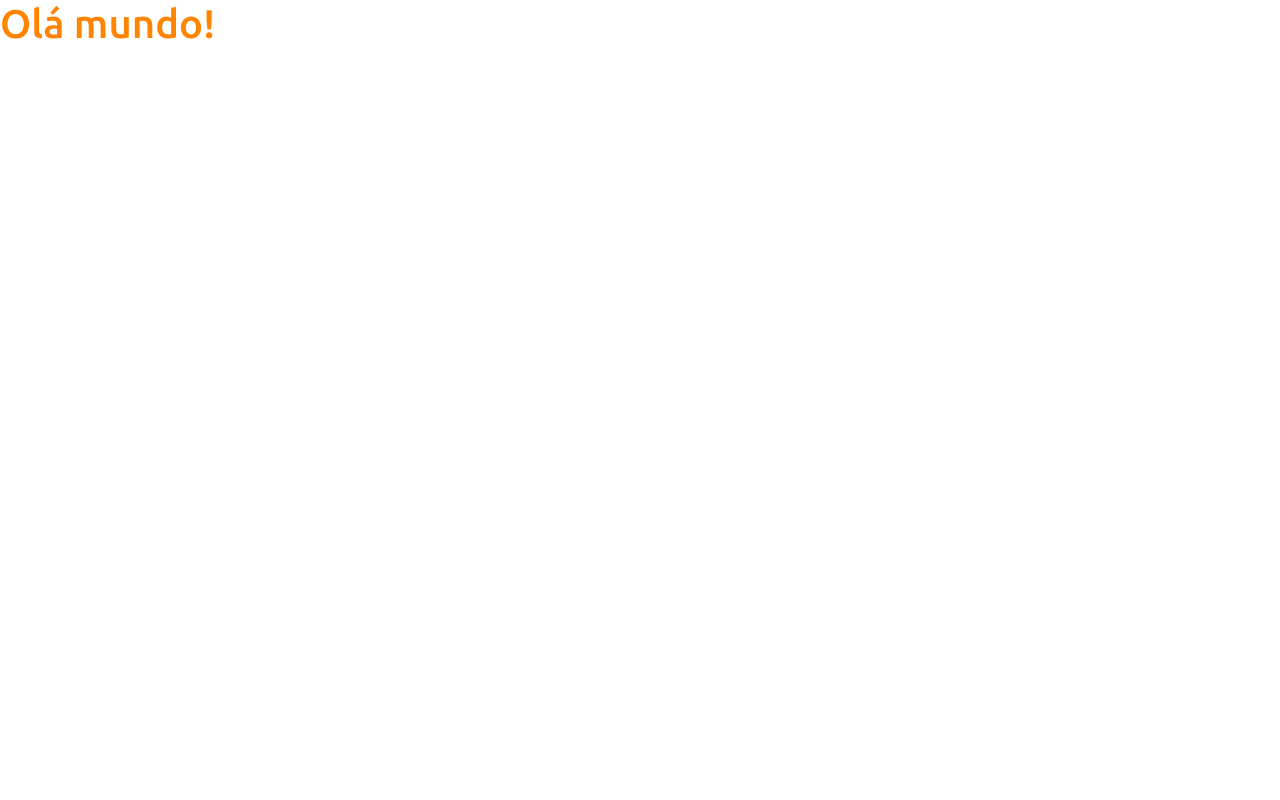
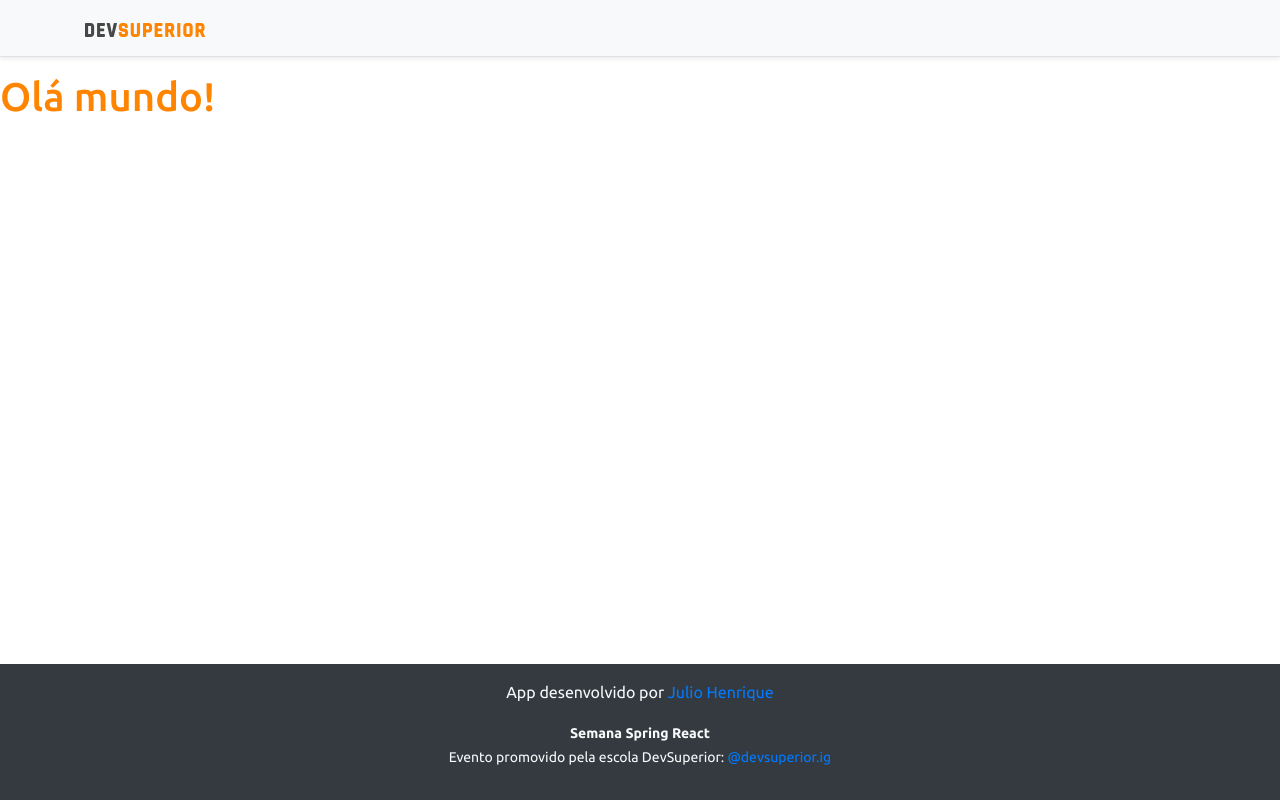
Before and after one commit to Juliolimahen/projeto-sds3, a React (Create React App) app in the folder frontend/: page / in a window 1280 px wide. Built offline with nearby package versions, Linux system fonts and the light colour scheme.

Commit message:
Bootstrap fix

```diff
--- a/frontend/src/App.tsx
+++ b/frontend/src/App.tsx
@@ -1,8 +1,15 @@
+import Footer from "components/Footer";
+import NavBar from "components/Navbar";
+
 function App() {
   return (
-    <div>
-      <h1  className="text-primary">Olá mundo!</h1>
-    </div>
+    <>
+      <NavBar />
+      <div>
+        <h1 className="text-primary">Olá mundo!</h1>
+      </div>
+      <Footer />
+    </>
   );
 }
 
--- /dev/null
+++ b/frontend/src/components/Footer/index.tsx
@@ -0,0 +1,13 @@
+const Footer = () => {
+    return (
+        <footer className="footer mt-auto py-3 bg-dark">
+            <div className="container">
+                <p className="text-light">App desenvolvido por <a href="https://www.linkedin.com/in/julio-henrique-143193154/" target="_blank" rel="noreferrer">Julio Henrique</a></p>
+                <p className="text-light"><small><strong>Semana Spring React</strong><br />
+      Evento promovido pela escola DevSuperior: <a href="https://instagram.com/devsuperior.ig" target="_blank" rel="noreferrer">@devsuperior.ig</a></small></p>
+            </div>
+        </footer>
+    );
+}
+
+export default Footer;
--- /dev/null
+++ b/frontend/src/components/Navbar/index.tsx
@@ -0,0 +1,14 @@
+import ImgDsDark from 'assets/img/ds_dark.svg'
+const NavBar = () => {
+    return (
+        <div className="d-flex flex-column flex-md-row align-items-center p-3 px-md-4 mb-3 bg-light border-bottom shadow-sm">
+            <div className="container">
+                <nav className="my-2 my-md-0 mr-md-3">
+                    <img src={ImgDsDark} alt="DevSuperior" width="120" />
+                </nav>
+            </div>
+        </div>
+    );
+}
+
+export default NavBar;
```
Also changed, not shown: frontend/src/assets/img/ds_dark.svg (added).
